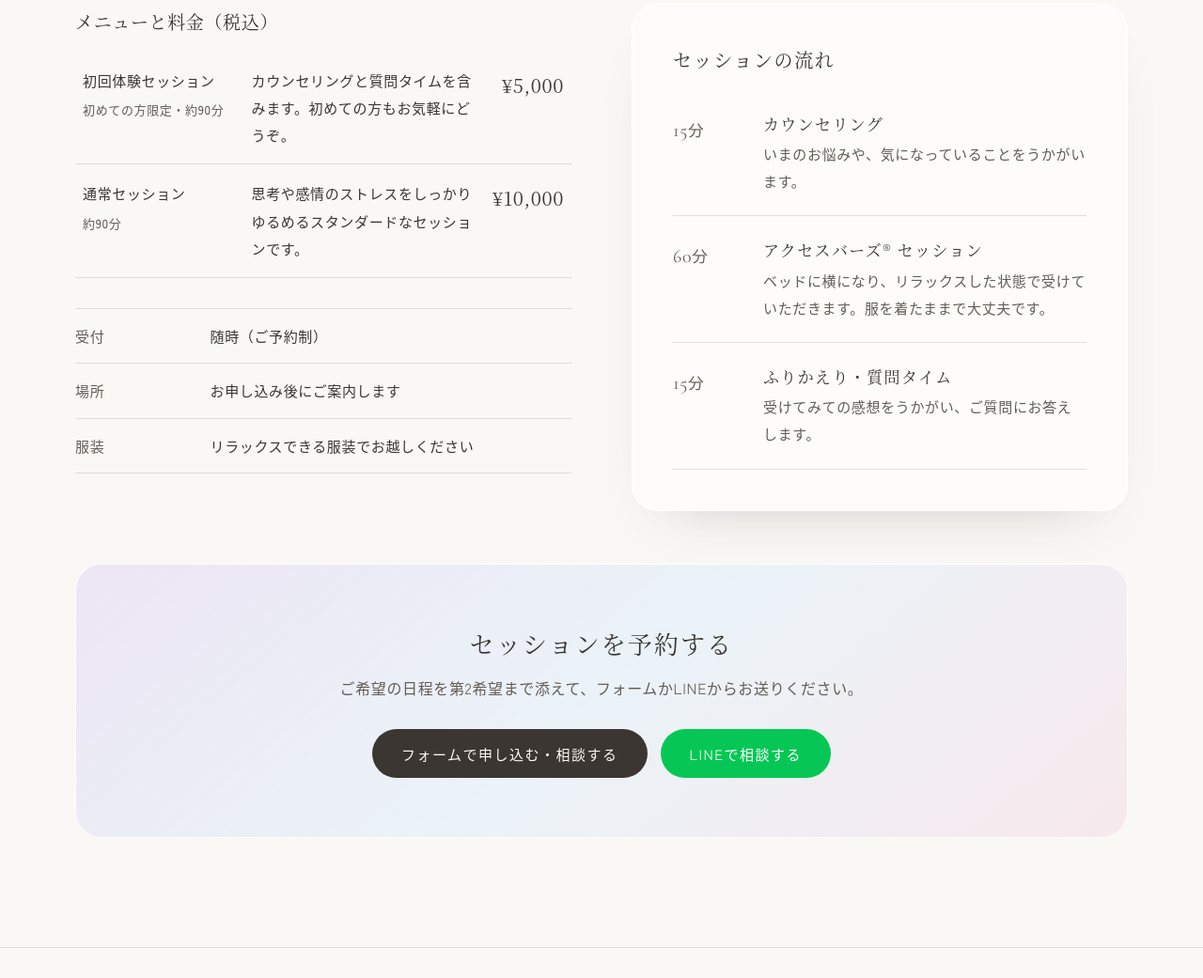
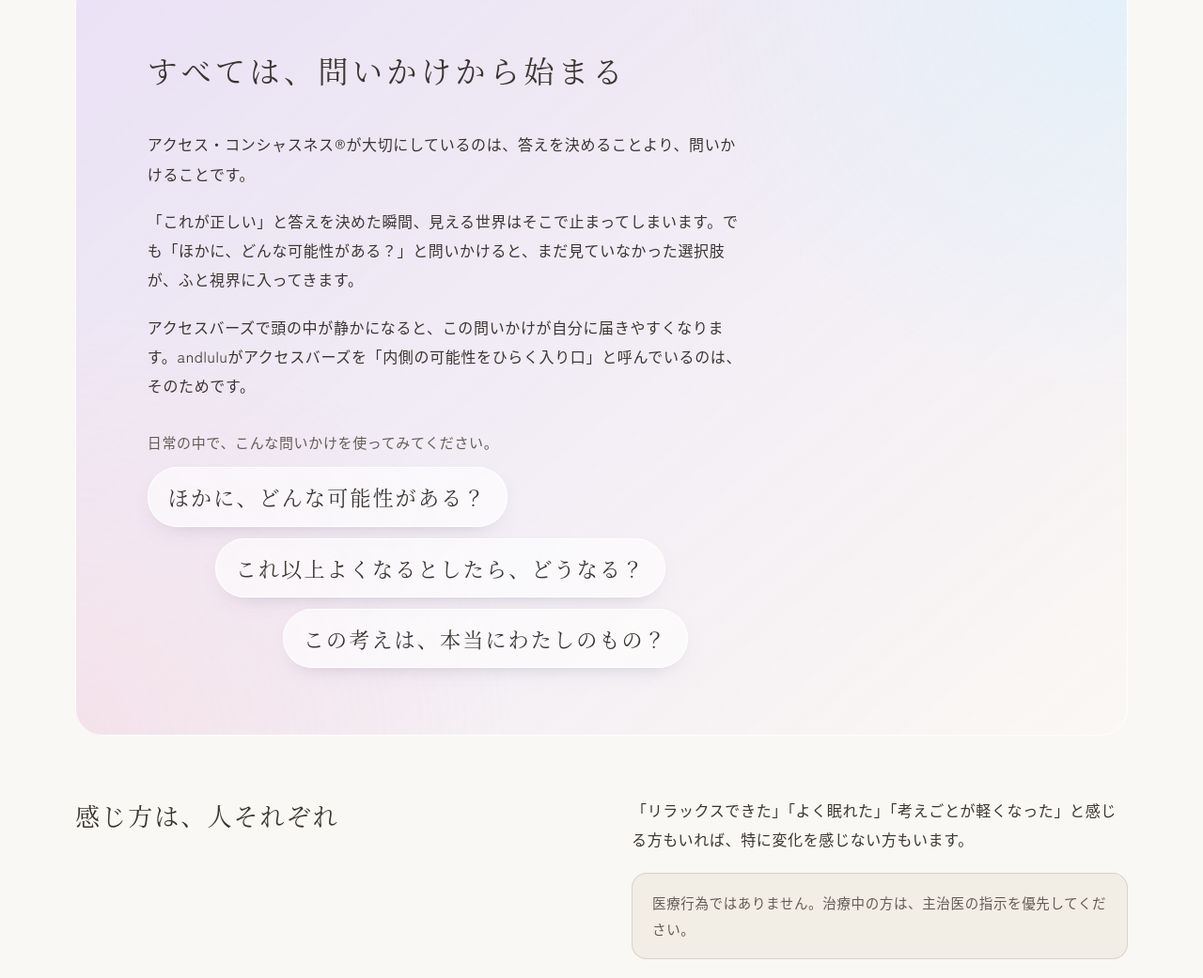
Before and after one commit to andlulu369/andlulu, a plain HTML site: page access-bars.html in a window 1280 px wide. Shown: the part 1597-2638 px from the top of the page at 94% size. Drawn offline with nearby package versions, Linux system fonts and the light colour scheme; a web font is replaced by a local one.

Commit message:
Add files via upload

```diff
--- a/access-bars.html
+++ b/access-bars.html
@@ -58,10 +58,40 @@
     <div class="block-head reveal">
       <h2 id="ab-1">アクセスバーズ®とは</h2>
     </div>
+    <div class="prose reveal">
+      <p>アクセスバーズ®は、頭にある32か所のポイント（バーズ）に、指先でやさしく触れていくセッションです。1990年にアメリカのギャリー・ダグラス氏が始めた「アクセス・コンシャスネス®」の、最初の入り口となる手法です。いまでは世界170か国以上で実践されています。</p>
+
+      <h3>32のポイントに、たまっているもの</h3>
+      <p>バーズの一つひとつは、お金、からだ、創造性、コントロール、気づきなど、人生のさまざまな領域とつながっているとされています。そこには、これまで抱いてきた考えや感情、「こうしなければ」という決めごとが、エネルギーとしてたまっていると考えられています。</p>
+      <p>バーズに触れると、たまっていたものが少しずつゆるんでいきます。パソコンのゴミ箱を空にするように、頭の中のおしゃべりが静かになっていくイメージです。</p>
+
+      <h3>受けている間は、横になっているだけ</h3>
+      <p>服を着たまま横になり、目を閉じて過ごします。何かを信じたり、がんばったりする必要はありません。心地よさに、そのまま眠ってしまう方もいます。</p>
+    </div>
+  </div>
+
+  <div class="wrap">
+    <div class="ask-panel reveal" aria-labelledby="ab-ask">
+      <h3 id="ab-ask">すべては、<br class="sp">問いかけから始まる</h3>
+      <div class="ask-body">
+        <p>アクセス・コンシャスネス®が大切にしているのは、答えを決めることより、問いかけることです。</p>
+        <p>「これが正しい」と答えを決めた瞬間、見える世界はそこで止まってしまいます。でも「ほかに、どんな可能性がある？」と問いかけると、まだ見ていなかった選択肢が、ふと視界に入ってきます。</p>
+        <p>アクセスバーズで頭の中が静かになると、この問いかけが自分に届きやすくなります。andluluがアクセスバーズを「内側の可能性をひらく入り口」と呼んでいるのは、そのためです。</p>
+      </div>
+      <p class="ask-lead">日常の中で、こんな問いかけを使ってみてください。</p>
+      <ul class="ask-list">
+        <li>ほかに、どんな可能性がある？</li>
+        <li>これ以上よくなるとしたら、どうなる？</li>
+        <li>この考えは、本当にわたしのもの？</li>
+      </ul>
+    </div>
+  </div>
+
+  <div class="wrap two-col" style="margin-top:clamp(40px,6vw,64px)">
+    <div class="block-head reveal"><h3 class="sub-head">感じ方は、人それぞれ</h3></div>
     <div class="reveal">
-      <p>頭部にある32か所のポイント（バーズ）に、やさしく触れていくセッションです。服を着たまま横になり、受けている間はただリラックスしているだけで大丈夫。</p>
-      <p>思考や感情、「こうあるべき」という思い込みに使っていたエネルギーがゆるんでいくことで、ものごとの見え方や、選べることの幅に変化を感じる方もいます。世界170か国以上で実践されている手法です。</p>
-      <p class="notice">感じ方には個人差があります。医療行為ではないため、治療中の方は主治医の指示を優先してください。</p>
+      <p>「リラックスできた」「よく眠れた」「考えごとが軽くなった」と感じる方もいれば、特に変化を感じない方もいます。</p>
+      <p class="notice">医療行為ではありません。治療中の方は、主治医の指示を優先してください。</p>
     </div>
   </div>
 </section>
--- a/assets/css/style.css
+++ b/assets/css/style.css
@@ -710,3 +710,40 @@ br.sp { display: none; }
   .price-table td.price { order: 2; padding-bottom: 4px; }
   .price-table td:not(.price) { order: 3; grid-column: 1 / -1; padding-top: 0; color: var(--ink-soft); font-size: 14px; }
 }
+
+/* ---------- アクセスバーズ：すべては、問いかけから始まる ---------- */
+.prose > p:first-child { margin-top: 0; }
+.prose h3:first-of-type { margin-top: 1.8em; }
+.sub-head { font-size: clamp(20px, 2.6vw, 26px); }
+.ask-panel {
+  position: relative; overflow: hidden; margin-top: clamp(48px, 7vw, 80px);
+  border-radius: var(--radius-l); padding: clamp(36px, 6vw, 72px) clamp(22px, 6vw, 80px);
+  background:
+    radial-gradient(60% 80% at 100% 0%, rgba(225, 240, 250, .9), transparent 70%),
+    radial-gradient(60% 80% at 0% 100%, rgba(245, 223, 231, .8), transparent 70%),
+    linear-gradient(140deg, rgba(230, 221, 245, .85), rgba(250, 248, 244, .7));
+  box-shadow: inset 0 0 0 1px rgba(255, 255, 255, .9);
+}
+.ask-panel h3 { font-size: clamp(22px, 3.2vw, 32px); letter-spacing: .14em; margin-bottom: 1.2em; }
+.ask-body { max-width: 40em; }
+.ask-lead { margin: 2em 0 .8em; color: var(--ink-soft); font-size: 15px; }
+.ask-list { list-style: none; margin: 0; padding: 0; display: grid; gap: 12px; }
+.ask-list li {
+  font-family: var(--font-serif); font-size: clamp(17px, 2.2vw, 22px); letter-spacing: .1em; line-height: 1.6;
+  padding: 14px 22px; border-radius: 999px; width: fit-content; max-width: 100%;
+  background: rgba(255, 255, 255, .6); box-shadow: inset 0 0 0 1px rgba(255, 255, 255, .95), 0 10px 24px -16px rgba(120, 105, 140, .5);
+}
+.ask-list li:nth-child(2) { margin-left: clamp(0px, 6vw, 72px); }
+.ask-list li:nth-child(3) { margin-left: clamp(0px, 12vw, 144px); }
+@media (max-width: 600px) { .ask-list li { border-radius: 18px; } }
+@media (max-width: 600px) {
+  .ask-list li { font-size: 16px; letter-spacing: .06em; padding: 12px 18px; }
+  .ask-list li:nth-child(2) { margin-left: 12px; }
+  .ask-list li:nth-child(3) { margin-left: 24px; }
+  #about-bars .block-head:has(.sub-head) { margin-bottom: 16px; }
+}
+@media (max-width: 600px) {
+  .ask-panel { padding-inline: 18px; }
+  .ask-list li { font-size: 15px; letter-spacing: .02em; padding: 11px 16px; }
+  .ask-list li:nth-child(2), .ask-list li:nth-child(3) { margin-left: 0; }
+}
```
